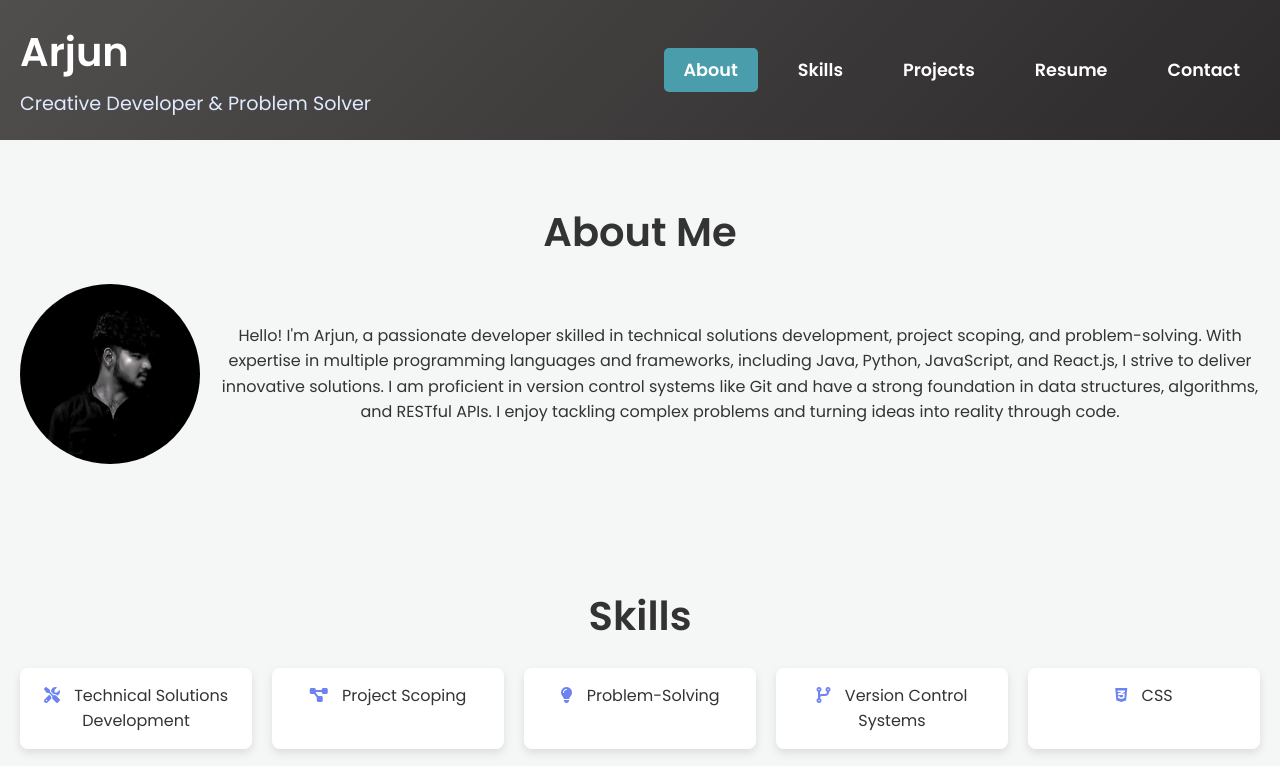
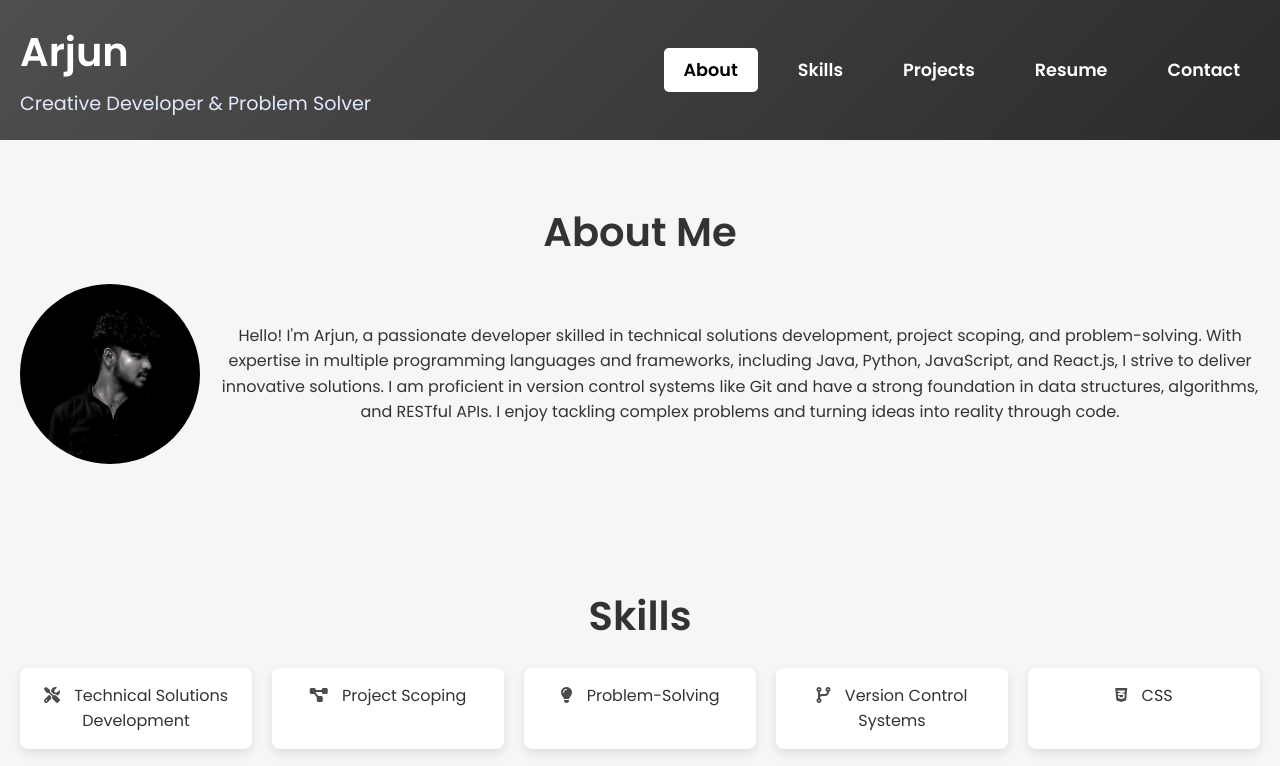
Before and after one commit to arjunk-15/codsoft_1, a plain HTML site: page index.html in a window 1280 px wide. In both pictures the pointer is over the link "About". Shown: the top 766 px of the page. Drawn offline with Linux system fonts and the light colour scheme; a script that the page names is missing.

Commit message:
Update styles.css

```diff
--- a/styles.css
+++ b/styles.css
@@ -62,8 +62,8 @@ header p {
 }
 
 .nav-menu a:hover {
-    background: #4a9dab;
-    color: #ffffff;
+    background: #ffffff;
+    color: #000000;
 }
 
 /* Section Styling */
@@ -114,7 +114,7 @@ header p {
 
 .skills-list i {
     margin-right: 10px;
-    color: #6d83f2;
+    color: #4c4c4e;
 }
 
 /* Projects Section */
@@ -152,7 +152,7 @@ header p {
     display: inline-block;
     margin-top: 20px;
     padding: 10px 30px;
-    background: #56c8d8;
+    background: #3e3e3e;
     color: white;
     border-radius: 50px;
     text-decoration: none;
@@ -160,7 +160,7 @@ header p {
 }
 
 .btn:hover {
-    background: #4a9dab;
+    background: #494949;
 }
 
 /* Contact Section */
```
